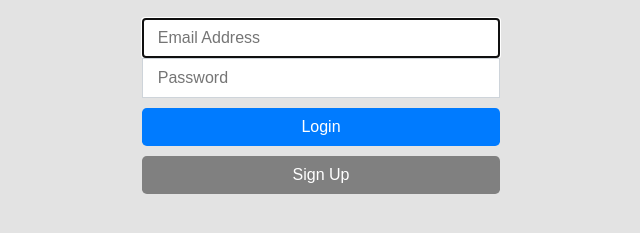
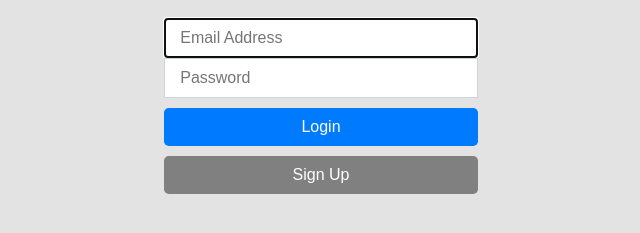
Before and after one commit to jbwilson94/ChatApp, a React app in the folder client/: page / in a window 1280 px wide. Shown: the part 329-562 px from the top of the page, without its empty margins (319-959 px from the left). Built offline with nearby package versions, Linux system fonts and the light colour scheme.

Commit message:
Version 1.0.3 -Login Page

```diff
--- a/client/src/styles/style.scss
+++ b/client/src/styles/style.scss
@@ -23,7 +23,7 @@ body {
   background-color: #e3e3e3;
 
   .form-container {
-    width: 40vw;
+    width: 35vw;
     min-width: 300px;
     height: 50vh;
     min-height: 300px;
@@ -40,6 +40,7 @@ body {
 
         h1 {
             color: #e3e3e3;
+            user-select: none;
         }
 
         input,
```
Also changed, not shown: client/src/styles/style.css, 1 other file.
